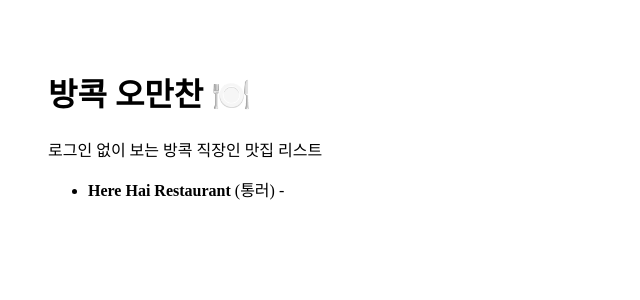
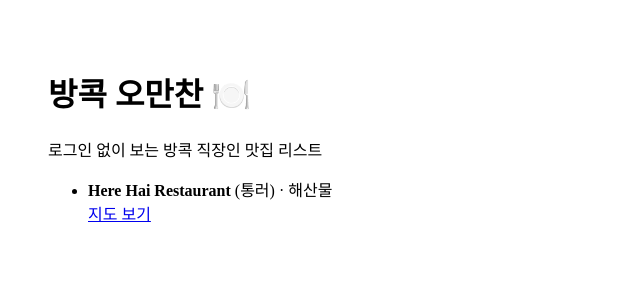
Before and after one commit to DanielChoi2779/bangkok-omanchan, a Next.js app: page / in a window 1280 px wide. Shown: the top 300 px of the page, without its empty margins (0-640 px from the left). Built offline with nearby package versions, Linux system fonts and the light colour scheme.

Commit message:
Update FilterClient.tsx

```diff
--- a/app/ui/FilterClient.tsx
+++ b/app/ui/FilterClient.tsx
@@ -1,10 +1,9 @@
-"use client";
-
 type Restaurant = {
   id: number;
   name: string;
   area: string;
-  note: string;
+  category: string;
+  mapUrl: string;
 };
 
 export default function FilterClient({
@@ -16,7 +15,11 @@ export default function FilterClient({
     <ul>
       {restaurants.map((r) => (
         <li key={r.id}>
-          <strong>{r.name}</strong> ({r.area}) - {r.note}
+          <strong>{r.name}</strong> ({r.area}) · {r.category}
+          <br />
+          <a href={r.mapUrl} target="_blank">
+            지도 보기
+          </a>
         </li>
       ))}
     </ul>
```
